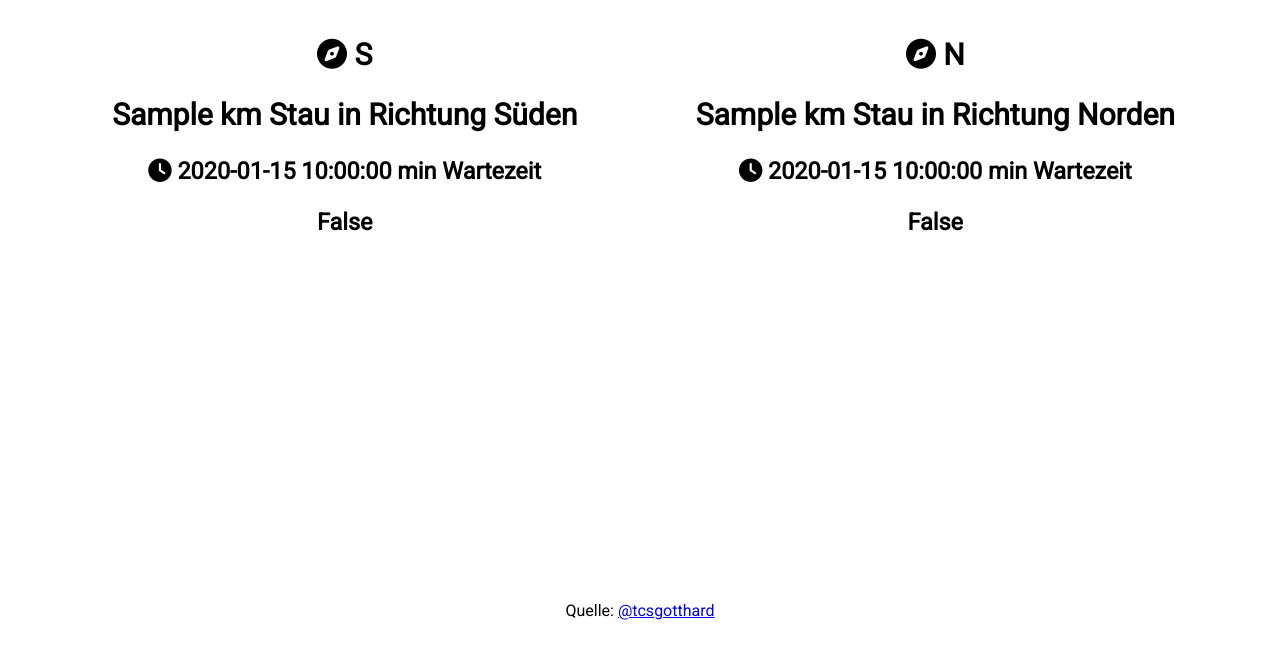
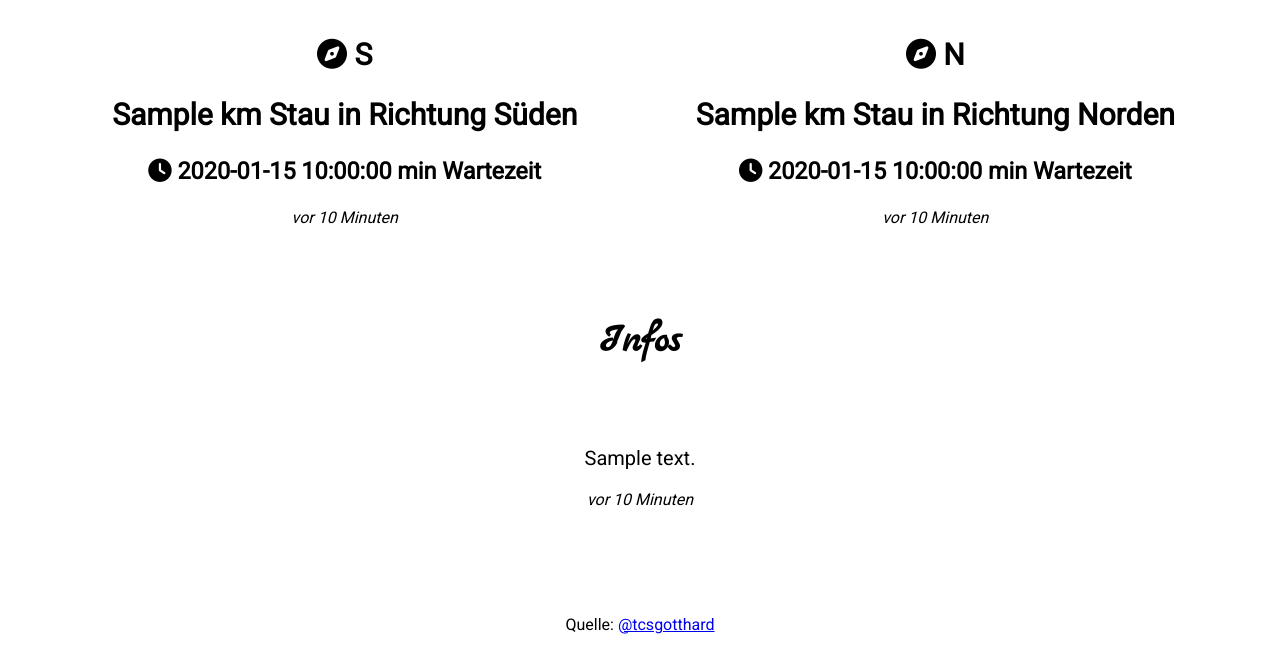
Before and after one commit to FAIKUE/GotthardJam, a Flask app: template templates/jam_ui.html in a window 1280 px wide. Shown: the part 153-800 px from the top of the page. Run offline with Flask 2, Linux system fonts and the light colour scheme; the template is opened without the code that fills it: most values are stand-ins (such as "Sample title", 1, 10 or a date in 2020); some libraries are stand-ins or nearby versions.

Commit message:
show infos when available

```diff
--- a/config.yaml
+++ b/config.yaml
@@ -1,2 +1,3 @@
 # Regex that gets the information out of the @TCSGotthard tweets
-tweet_regex: .*?- (.*?) -&gt; Gotthard.*?(\d*) km Stau.*?(\d*) (Stunden|Minuten)
+tweet_jam_regex: .*?- (.*?) Richtung Gotthard.*?(\d*) km Stau.*?(\d*) (Stunden|Minuten)
+tweet_info_regex: "#A2 - (.*)"
--- a/static/style.css
+++ b/static/style.css
@@ -23,6 +23,18 @@ body {
     font-size: 40pt;
 }
 
+.info-title {
+    font-family: 'Marck Script', cursive;
+    text-align: center;
+    font-size: 30pt;
+}
+
+.age {
+    padding: 0 0 10pt 0;
+    font-size: 12pt;
+    font-style: italic;
+}
+
 .no-jam {
     background-color: #DDE59B;
     color: #8D954B;
@@ -41,7 +53,7 @@ body {
 .footer {
     position: fixed;
     left: 0;
-    bottom: 10pt;
+    bottom: 0;
     width: 100%;
     text-align: center;
     padding: 10pt 0;
--- a/templates/jam_ui.html
+++ b/templates/jam_ui.html
@@ -18,7 +18,11 @@
                 <h2><i class="fas fa-compass"></i> S</h2>
                 <h2>{{ jams.south.length_kilometers }} km Stau in Richtung Süden</h2>
                 <h3><i class="fas fa-clock"></i> {{ jams.south.waiting_time_minutes }} min Wartezeit</h3>
-            <h3>{{ jams.south.age_minutes > 60 if "vor {} Stunden".format(jams.south.age_minutes/60) else "vor {} Minuten".format(jams.south.age_minutes) }}</h3>
+                {% if jams.south.age_minutes > 60 %}
+                    <p class="age">{{ "vor {:.0f} Stunden".format(jams.south.age_minutes/60) }}</p>
+                {% else %}
+                    <p class="age">{{ "vor {:.0f} Minuten".format(jams.south.age_minutes) }}</p>
+                {% endif %}
             </div>
         {% endif %}
         {% if jams.north %}
@@ -26,7 +30,11 @@
                 <h2><i class="fas fa-compass"></i> N</h2>
                 <h2>{{ jams.north.length_kilometers }} km Stau in Richtung Norden</h2>
                 <h3><i class="fas fa-clock"></i> {{ jams.north.waiting_time_minutes }} min Wartezeit</h3>
-            <h3>{{ jams.north.age_minutes > 60 if "vor {} Stunden".format(jams.north.age_minutes/60) else "vor {} Minuten".format(jams.north.age_minutes) }}</h3>
+                {% if jams.north.age_minutes > 60 %}
+                    <p class="age">{{ "vor {:.0f} Stunden".format(jams.north.age_minutes/60) }}</p>
+                {% else %}
+                    <p class="age">{{ "vor {:.0f} Minuten".format(jams.north.age_minutes) }}</p>
+                {% endif %}
             </div>
         {% endif %}
         {% if not jams.north and not jams.south %}
@@ -34,8 +42,22 @@
                 <h2>Kein Stau am Gotthard 😊</h2>
             </div>
         {% endif %}
+
+        {% if jams.general_info|length > 0 %}
+            <h2 class="info-title">Infos</h2>
+            <div class="jam-section">
+                {% for jam_info in jams.general_info %}
+                    <p>{{ jam_info.text }}</p>
+                    {% if jam_info.age_minutes > 60 %}
+                        <p class="age">{{ "vor {:.0f} Stunden".format(jam_info.age_minutes/60) }}</p>
+                    {% else %}
+                        <p class="age">{{ "vor {:.0f} Minuten".format(jam_info.age_minutes) }}</p>
+                    {% endif %}
+                {% endfor %}
             </div>
-    <div class="footer">
+        {% endif %}
+    </div>
+    <div class="footer {{ jams.body_class }}">
         Quelle: <a href="https://twitter.com/tcsgotthard?ref_src=twsrc%5Etfw" class="twitter-follow-button" data-show-count="false">@tcsgotthard</a><script async src="https://platform.twitter.com/widgets.js" charset="utf-8"></script>
     </div>
 </body>
```
Also changed, not shown: gotthard_jam.py (+30 -14 lines). Lines whose indentation alone changed are shown as unchanged.
